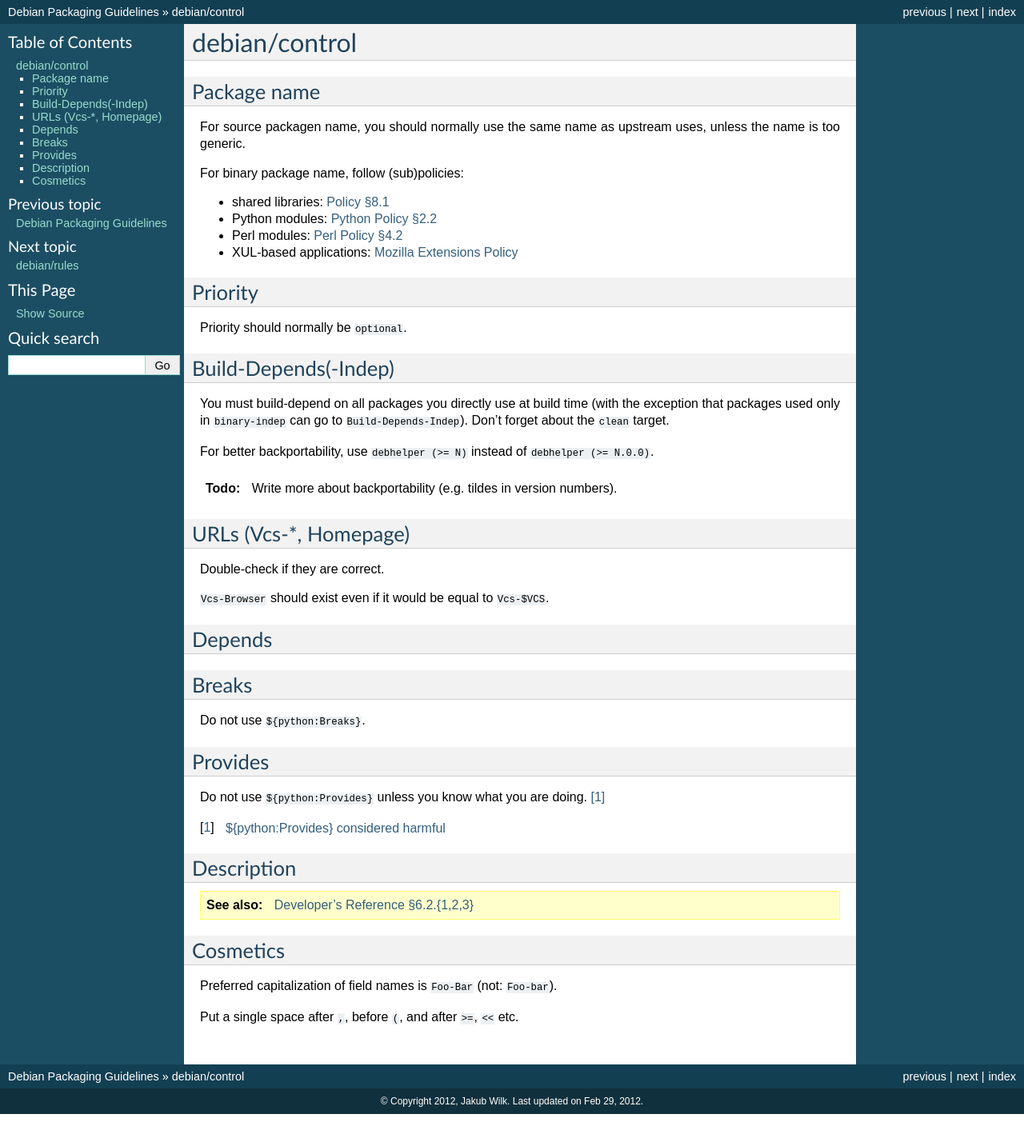
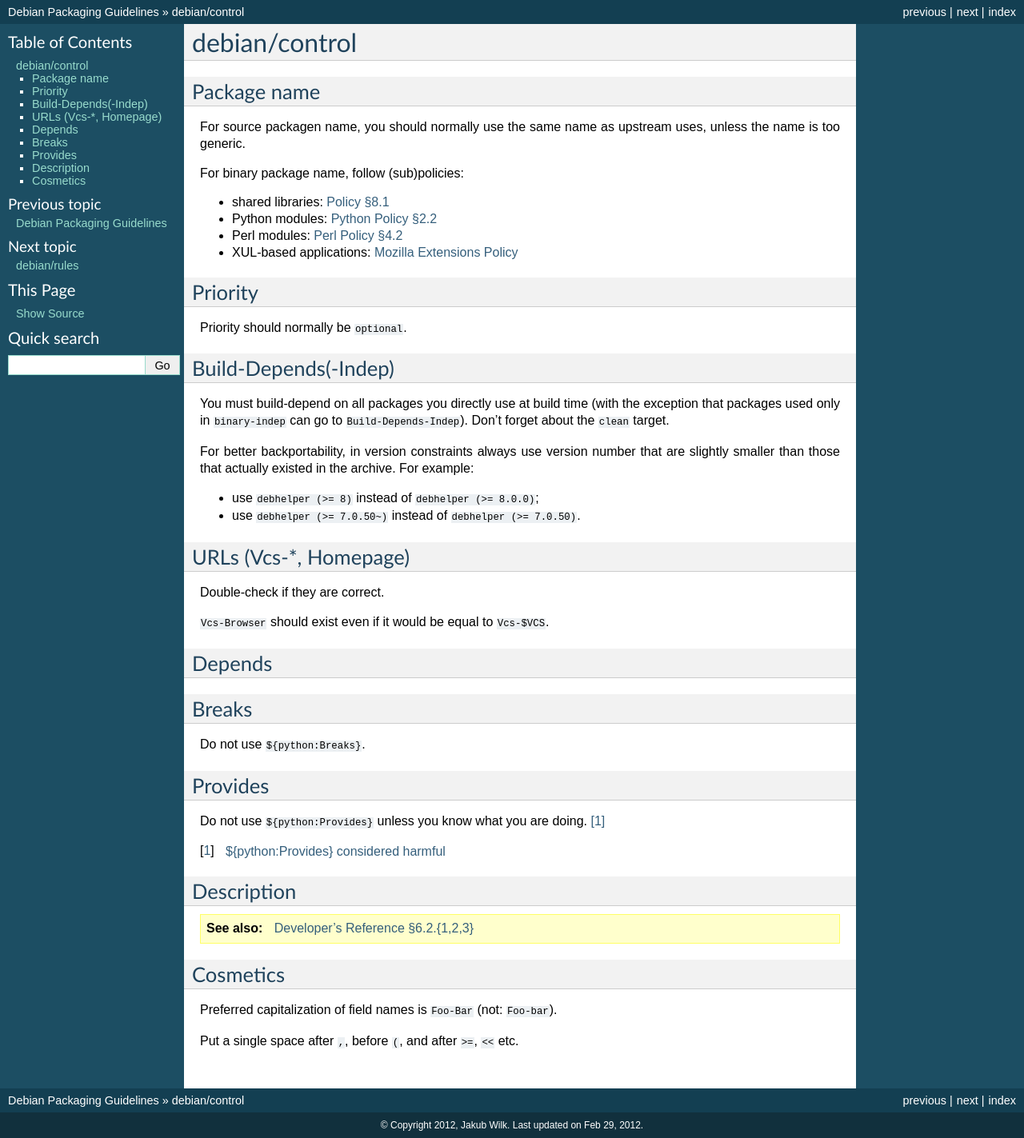
Before and after one commit to jwilk-archive/debian-packaging-guidelines, a Sphinx documentation site: the page built from source/debian-control.txt, in a window 1280 px wide. Shown: the whole page at 80% size. Built offline with Sphinx 7.4.7, drawn with Linux system fonts in a browser that asks for light colours; before the commit the page ends 1393 px from its top, so only the background shows below that.

Commit message:
More about backportability in Build-Depends.

```diff
--- a/source/debian-control.txt
+++ b/source/debian-control.txt
@@ -23,10 +23,12 @@ You must build-depend on all packages you directly use at build time (with the
 exception that packages used only in ``binary-indep`` can go to
 ``Build-Depends-Indep``). Don't forget about the ``clean`` target.
 
-For better backportability, use ``debhelper (>= N)`` instead of ``debhelper (>=
-N.0.0)``.
+For better backportability, in version constraints always use version number
+that are slightly smaller than those that actually existed in the archive. For
+example:
 
-.. todo:: Write more about backportability (e.g. tildes in version numbers).
+- use ``debhelper (>= 8)`` instead of ``debhelper (>= 8.0.0)``;
+- use ``debhelper (>= 7.0.50~)`` instead of ``debhelper (>= 7.0.50)``.
 
 URLs (Vcs-\*, Homepage)
 -----------------------
```
